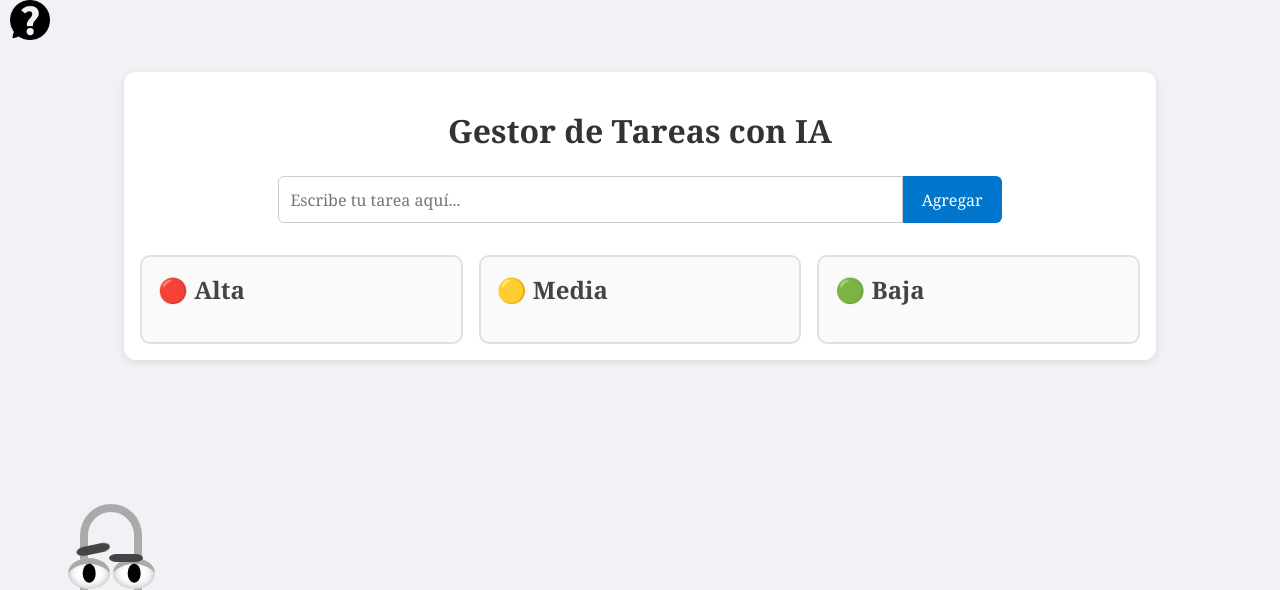
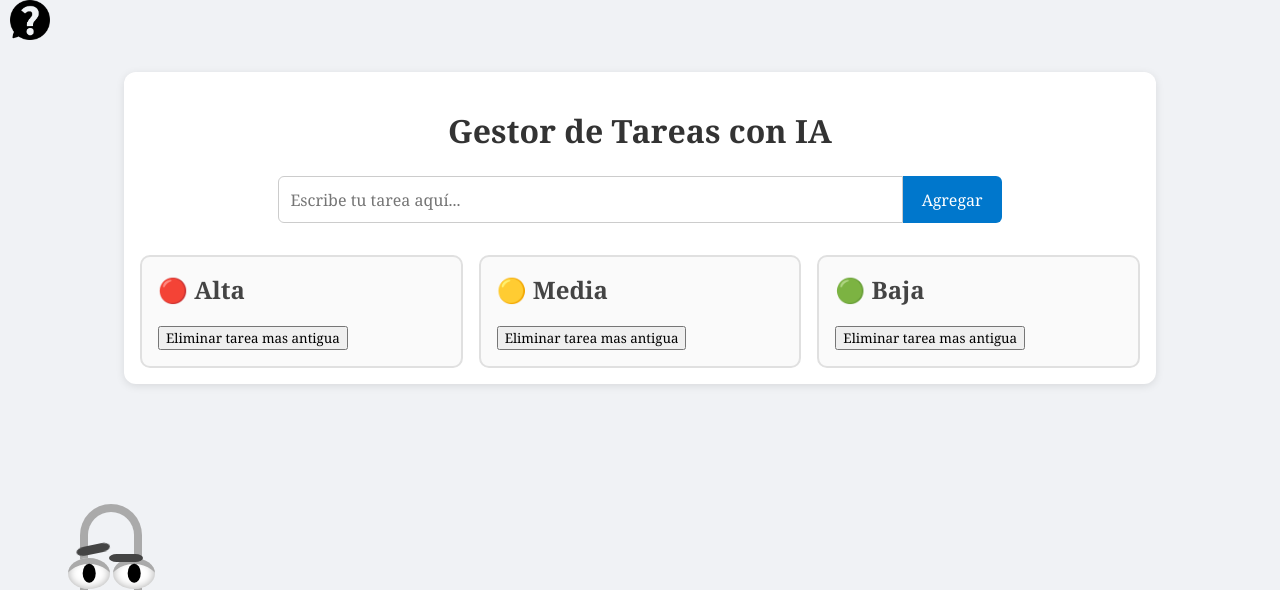
Before and after one commit to lopezu59/estructura_datos, a Flask app: page / in a window 1280 px wide. Shown: the top 590 px of the page. Run offline with Flask 3, Linux system fonts and the light colour scheme; data that the repository does not hold is empty; some libraries are stand-ins or nearby versions.

Commit message:
Proyecto final ver2.0

```diff
--- a/smart_task_queue/templates/index.html
+++ b/smart_task_queue/templates/index.html
@@ -47,15 +47,16 @@
         <!-- Columnas de prioridades -->
         <div class="tablero">
             <div class="columna alta">
-                <h2>🔴 Alta</h2>
+                <h2>🔴 Alta</h2><button class="fifo-button fifo-alta" onclick="dequeueFIFO('Alta')">Eliminar tarea mas antigua</button>
                 <div id="tareas-alta"></div>
+
             </div>
             <div class="columna media">
-                <h2>🟡 Media</h2>
+                <h2>🟡 Media</h2><button class="fifo-button fifo-media" onclick="dequeueFIFO('Media')">Eliminar tarea mas antigua</button>
                 <div id="tareas-media"></div>
             </div>
             <div class="columna baja">
-                <h2>🟢 Baja</h2>
+                <h2>🟢 Baja</h2><button class="fifo-button fifo-baja" onclick="dequeueFIFO('Baja')">Eliminar tarea mas antigua</button>
                 <div id="tareas-baja"></div>
             </div>
         </div>
```
